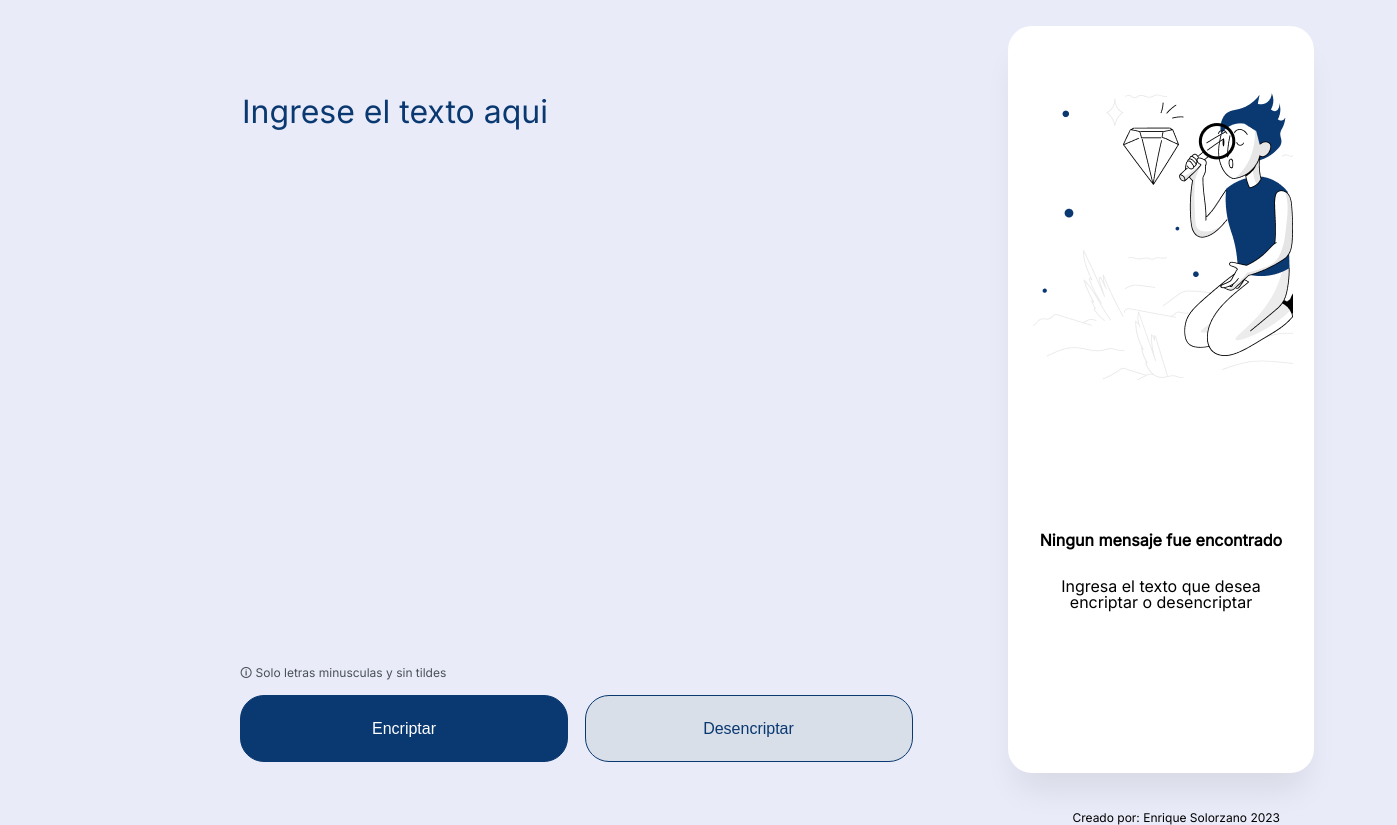
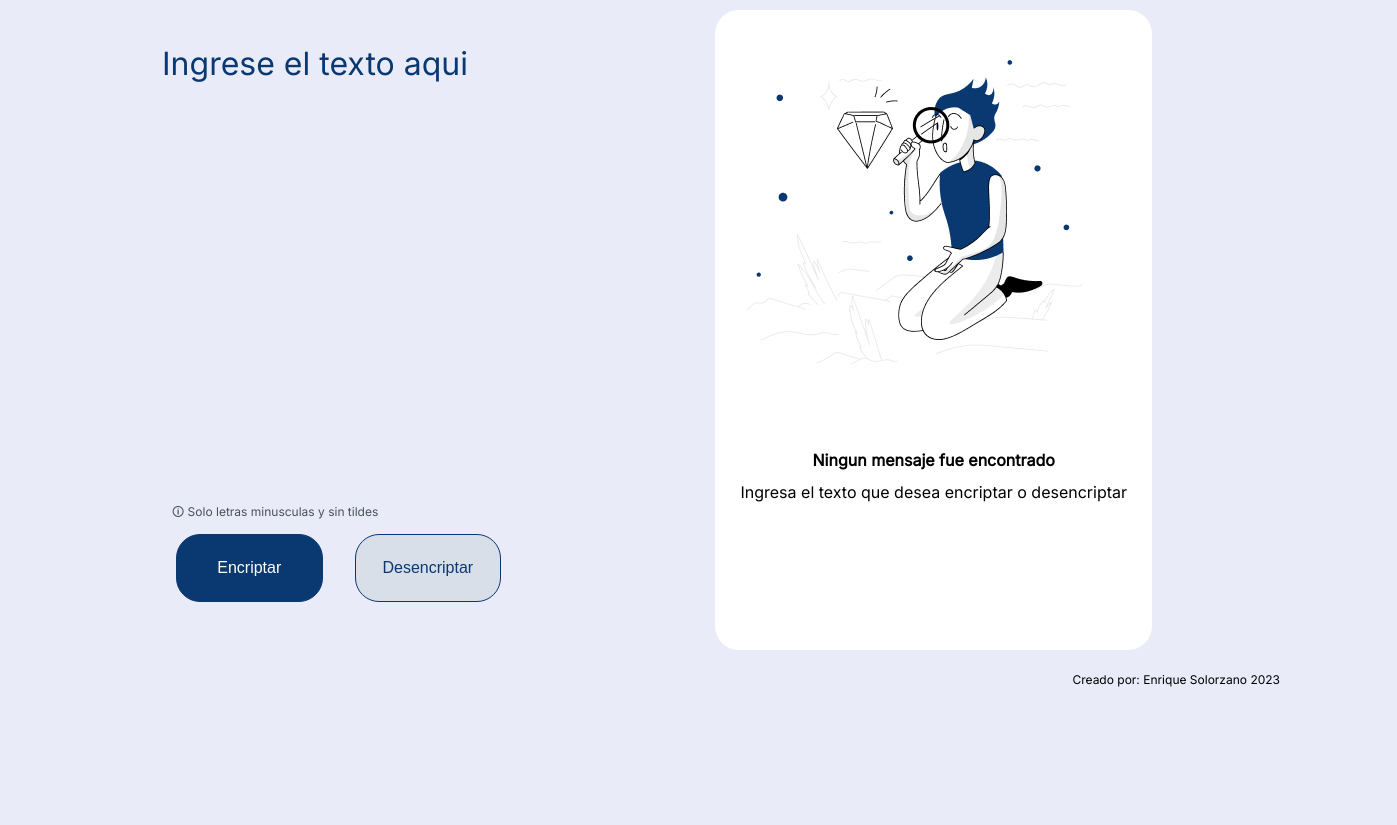
Before and after one commit to EnriqueJSV/Challenge_Decoder, a plain HTML site: page index.html in a window 1280 px wide. Shown: the part 104-929 px from the top of the page, 1397 px wide, since content can reach past the window. After the commit the page ends 800 px from the top, so only its background shows below. Drawn offline with Linux system fonts and the light colour scheme.

Commit message:
Se corrigen tamanos por defecto y display a flex para mejor responsividad

```diff
--- a/index.html
+++ b/index.html
@@ -27,15 +27,17 @@
 
             <!-- Contiene el lugar donde el usuario ingresara el texto y botones encriptar y desencriptar -->
             <section class="principal">
-                <textarea class="texto-usuario" id="texto-usuario" cols="50" rows="13"  placeholder="Ingrese el texto aqui"></textarea>
+                <textarea class="texto-usuario" id="texto-usuario" placeholder="Ingrese el texto aqui"></textarea>
                 <label class="aviso">&#128712; Solo letras minusculas y sin tildes</label>
-                <button class="b-encriptar" onclick="btn_encriptado()">Encriptar</button>
-                <button class="b-desencriptar" onclick="btn_desencriptado()">Desencriptar</button>
+                <div class="botones_encrip">
+                    <button class="b-encriptar" onclick="btn_encriptado()">Encriptar</button>
+                    <button class="b-desencriptar" onclick="btn_desencriptado()">Desencriptar</button>
+                </div>
             </section>
 
             <!-- Contiene el resultado del texto ingresado, la imagen y el texto de no hay mensaje en caso de no haber ningun mensaje -->
             <section class="resultado">
-                <textarea class="texto-encriptado" id="texto-encriptado" cols="20" rows="20"></textarea>
+                <textarea class="texto-encriptado" id="texto-encriptado"></textarea>
                 <div class="avisos">
                     <h2 class="aviso-no-mensaje">Ningun mensaje fue encontrado</h2>
                     <p class="texto-encriptar">Ingresa el texto que desea encriptar o desencriptar</p>
--- a/style.css
+++ b/style.css
@@ -1,30 +1,40 @@
 body{
     background: #E9ECF8;
     font-family: 'Inter', sans-serif;
+    display: flex;
+    flex-direction: column;
+}
+
+main{
+    display: flex;
+    justify-content: space-between;
+    width: 80%;
+    margin: 0 auto;
+    height: 80vh;
 }
 
 .logo{
-    margin: 40px 40px;
+    margin: 2em;
 }
 
 .principal{
-    width: 60%;
-    vertical-align: top;
-    margin: 0 0 0 240px;
-    display: inline-block;
+    display: flex;
+    flex-direction: column;
+    flex-grow: 2;
+    margin: 2em;
 }
 
 .texto-usuario{
-    margin: 2em 3em 2em 0;
     background: #E9ECF8;
     resize: none;
     border: none;
     font-size: 32px;
     font-family: 'Inter', sans-serif;
     font-weight: 400;
+    margin-bottom: 2em;
+    height: 70%;
 }
 
-/* Esto quita el borde cuando el text area es seleccinado */
 .texto-usuario:focus{
     outline: none;
     color: #0A3871;
@@ -32,24 +42,24 @@ body{
 
 .texto-usuario::placeholder{
     color: #0A3871;
-
 }
 
 .aviso{
-    display: block;
     color: #495057;
     font-size: 12px;
+    margin-left: 1em;
+}
+
+.botones_encrip{
+    display: flex;
+    width: 70%;
 }
 
 .b-encriptar, .b-desencriptar, .b-copiar{
     border-radius: 24px;
     padding: 24px 24px;
-    width: 328px;
-    height: 67px;
-    border-style: solid;
-    border-width: 1px;
-    border-color: #0A3871;
-    margin: 1em 12px 0 0;
+    margin: 1em;
+    border: 1px solid #0A3871;
     font-size: 16px;
     transition: 0.5s all;
     cursor: pointer;
@@ -58,26 +68,27 @@ body{
 .b-encriptar{
     background: #0A3871;
     color: white;
+    width: 40%;
 }
 
 .b-desencriptar{
     background: #D8DFE8;
     color: #0A3871;
+    width: 40%;
 }
 
 .b-encriptar:hover, .b-desencriptar:hover, .b-copiar:hover{
     transform: scale(1.05);
 }
 
-
 .resultado{
-    width: 20%;
-    display: inline-block;
-    background: white;
+    display: flex;
+    flex-direction: column;
+    background-color: white;
+    align-items: center;
+    text-align: center;
     padding: 50px 25px;
     border-radius: 24px;
-    position: absolute;
-    box-shadow: 0px 24px 32px -8px rgba(0, 0, 0, 0.08);
 }
 
 .texto-encriptado{
@@ -100,39 +111,24 @@ body{
     color: #495057;
 }
 
-/* Esto elimina el scroll que aparece a la derecha */
 .texto-encriptado::-webkit-scrollbar{
     width: 0;
 }
 
-.img-muneco{
-    padding: 10px;
-    margin-bottom: 50px;
-}
-
-.avisos{
-    text-align: center;
-    margin-top: 25px;
-}
-
-.resultado h2, .resultado p{
-    text-align: center;
-    margin: 30px auto;
-}
-
 .resultado h2{
     font-weight: bold;
+    margin: 1em auto;
 }
 
 .b-copiar{
-    margin-left: 1.5em;
+    background: #D8DFE8;
+    color: #0A3871;
+    width: 70%;
 }
 
 footer{
-    width: 100%;
-    bottom: 0;
-    position: relative;
+    font-size: 12px;
     text-align: right;
-    margin-top: 50px;
-    font-size: 12px;
+    justify-content: flex-end;
+    margin-top: 2em;
 }
```
